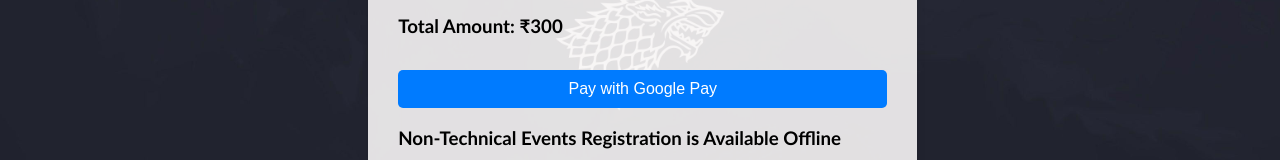
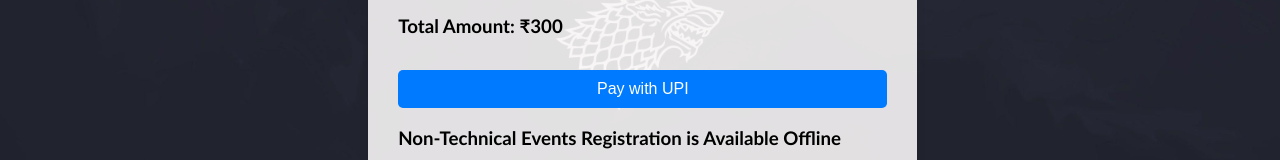
Before and after one commit to Ragul3504/eee_sympo_registraion_frontend, a React (Create React App) app: page / in a window 1280 px wide. Shown: the part 659-819 px from the top of the page. Built offline with nearby package versions, Linux system fonts and the light colour scheme.

Commit message:
Update App.js

```diff
--- a/src/App.js
+++ b/src/App.js
@@ -99,7 +99,7 @@
         </div>
 
         <button type="submit" className="btn" disabled={loading}>
-          {loading ? "Submitting..." : "Pay with Google Pay"}
+          {loading ? "Submitting..." : "Pay with UPI"}
         </button>
       </form>
 
```
